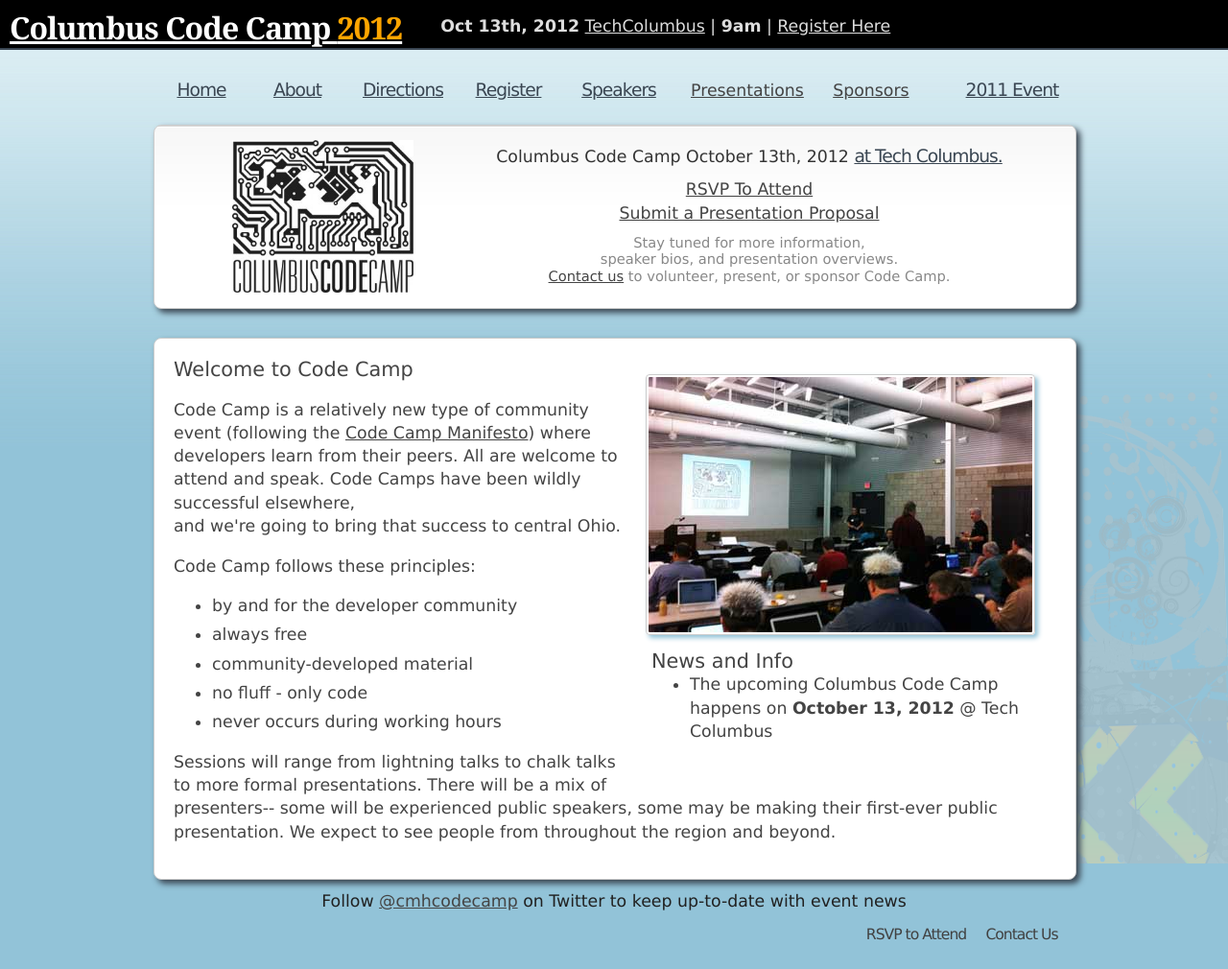
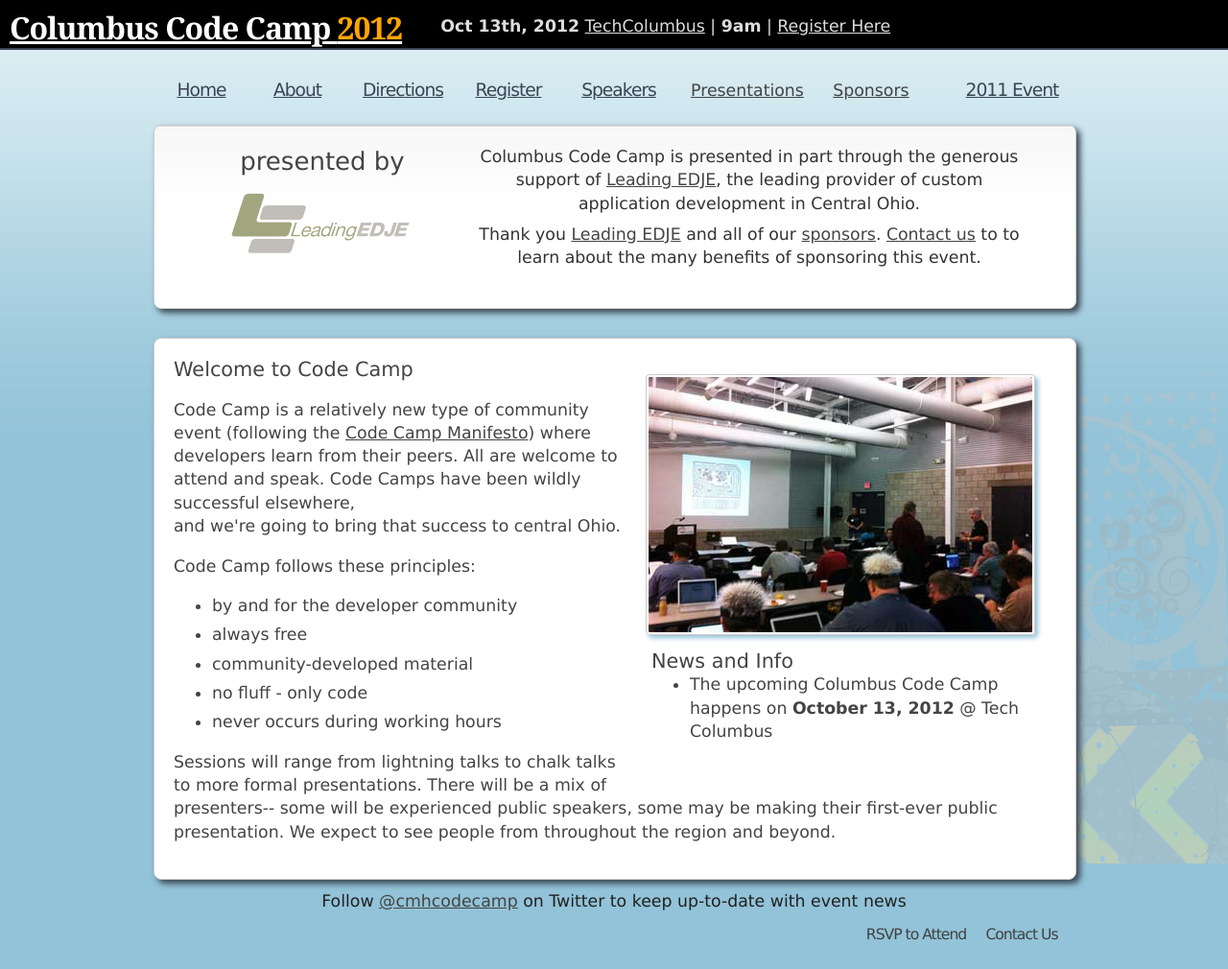
Before and after one commit to cmhcodecamp/cmhcodecamp.github.com, a Jekyll site: the page built from index.html, in a window 1280 px wide. Shown: the whole page at 96% size. Built offline with Jekyll 4.4.1, drawn with Linux system fonts in a browser that asks for light colours; nearby versions of some CDN libraries.

Commit message:
Thank You Leading EDJE.

```diff
--- a/index.html
+++ b/index.html
@@ -4,11 +4,11 @@
 ---
 
 <div id="breakout">
-	<div id="home-breakout-left">
+	<!--<div id="home-breakout-left">
 	  <img src="images/logo-sm.jpg" width="189" height="159" alt="Logo Small">
-	</div><!--home-breakout-left-->
+	</div>--><!--home-breakout-left-->
 
-	<div id="home-breakout-right">
+	<!--<div id="home-breakout-right">
 		<div class="fancy" style="">
 			Columbus Code Camp October 13th, 2012 <a href="directions.html" class="fancy nav-link">at Tech Columbus.</a>
 		</div>
@@ -23,6 +23,23 @@
   		<a href="mailto:cmhcodecamp@gmail.com">Contact us</a> to volunteer, present, or sponsor
   		Code Camp.
 		</div>
+	</div>--><!--home-breakout-right-->
+
+	<div id="home-breakout-left">
+		<div class="fancy" style="text-align:center;margin:10px 0 -10px 0">
+			presented by
+		</div>
+		<img src="images/logos/leadingedje.png" width="190" height="66" alt="Leading EDJE" style="margin: 30px 0 0 -5px"/>
+	</div><!--home-breakout-left-->
+
+	<div id="home-breakout-right">
+		Columbus Code Camp is presented in part through the generous support of
+		<a href="http://leadingedje.com/">Leading EDJE</a>, the leading provider of custom application development in Central Ohio.
+		<div style="height:8px;clear:both"></div>
+		Thank you <a href="http://leadingedje.com/">Leading EDJE</a> and all of our
+		<a href="sponsors.html">sponsors</a>.
+		<a href="mailto:cmhcodecamp@gmail.com">Contact us</a> to to learn about the many benefits
+		of sponsoring this event.
 	</div><!--home-breakout-right-->
 </div><!--breakout-->
 
--- a/sponsors.html
+++ b/sponsors.html
@@ -7,7 +7,7 @@
 	<div id="content-left-full">
 
 		<p>
-			Please take a moment to thank our generous sponsors. Without them Code Camp would be less awesome. To learn more about how sponsoring Columbus Code Camp can work for you <a href="ColumbusCodeCamp2010Sponsorship.pdf">have a look at this PDF</a> or <a href="mailto:cmhcodecamp@gmail.com">Contact us</a> for more information.
+			Please take a moment to thank our generous sponsors. Without them Code Camp would be less awesome. To learn more about how sponsoring Columbus Code Camp can work for you <a href="ColumbusCodeCampSponsorship.pdf">have a look at this PDF</a> or <a href="mailto:cmhcodecamp@gmail.com">Contact us</a> for more information.
 		</p>
 	  <!-- <div class="fancy page-title">Presenting Sponsor</div>
 	  <div style="clear:both"></div>
```
Also changed, not shown: 6 other files.
